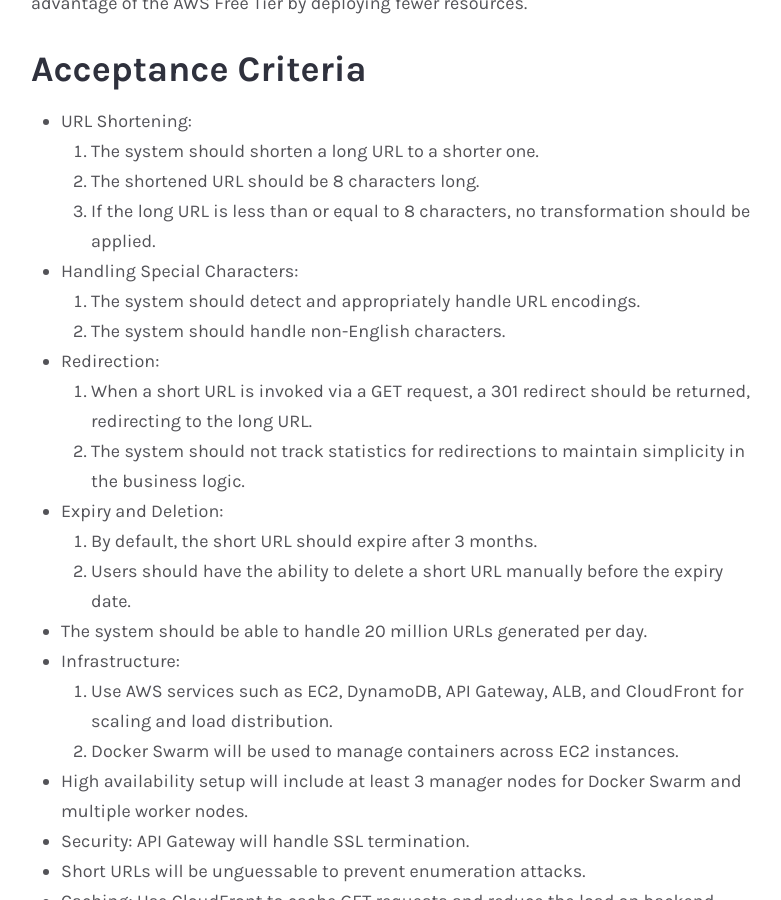
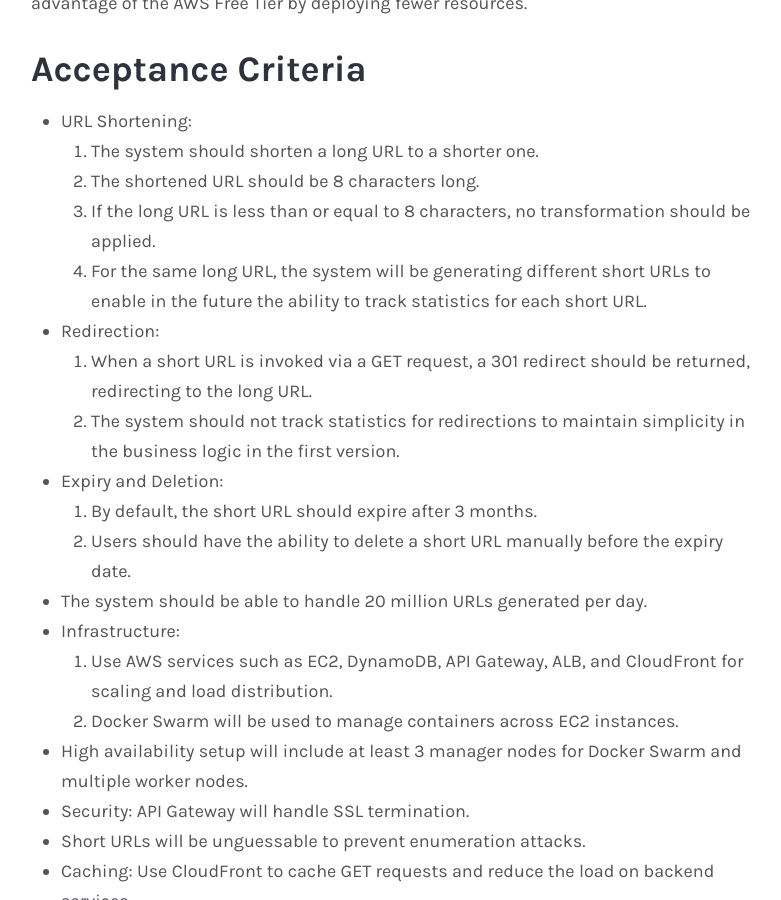
Before and after one commit to vsoum/vsoum.github.io, a Jekyll site: the page built from _posts/2024-07-10-pinokio-url-shortener-design-and-implementation-part1.md, in a window 1280 px wide and 900 px high, scrolled down 2062 px. Shown: the whole window, without its empty margins (249-1030 px from the left). Built offline with Jekyll 4.4.1, drawn with Linux system fonts in a browser that asks for light colours; comment, search, counter and statistics services are not loaded.

Commit message:
updating pinokio part 1

```diff
--- a/_posts/2024-07-10-pinokio-url-shortener-design-and-implementation-part1.md
+++ b/_posts/2024-07-10-pinokio-url-shortener-design-and-implementation-part1.md
@@ -39,12 +39,10 @@ Alternatively, you can follow along to learn and potentially take advantage of t
   1. The system should shorten a long URL to a shorter one.
   2. The shortened URL should be 8 characters long.
   3. If the long URL is less than or equal to 8 characters, no transformation should be applied.
-* Handling Special Characters:
-  1. The system should detect and appropriately handle URL encodings.
-  2. The system should handle non-English characters.
+  4. For the same long URL, the system will be generating different short URLs to enable in the future the ability to track statistics for each short URL.
 * Redirection:
   1. When a short URL is invoked via a GET request, a 301 redirect should be returned, redirecting to the long URL.
-  2. The system should not track statistics for redirections to maintain simplicity in the business logic.
+  2. The system should not track statistics for redirections to maintain simplicity in the business logic in the first version.
 * Expiry and Deletion:
   1. By default, the short URL should expire after 3 months.
   2. Users should have the ability to delete a short URL manually before the expiry date.
```
